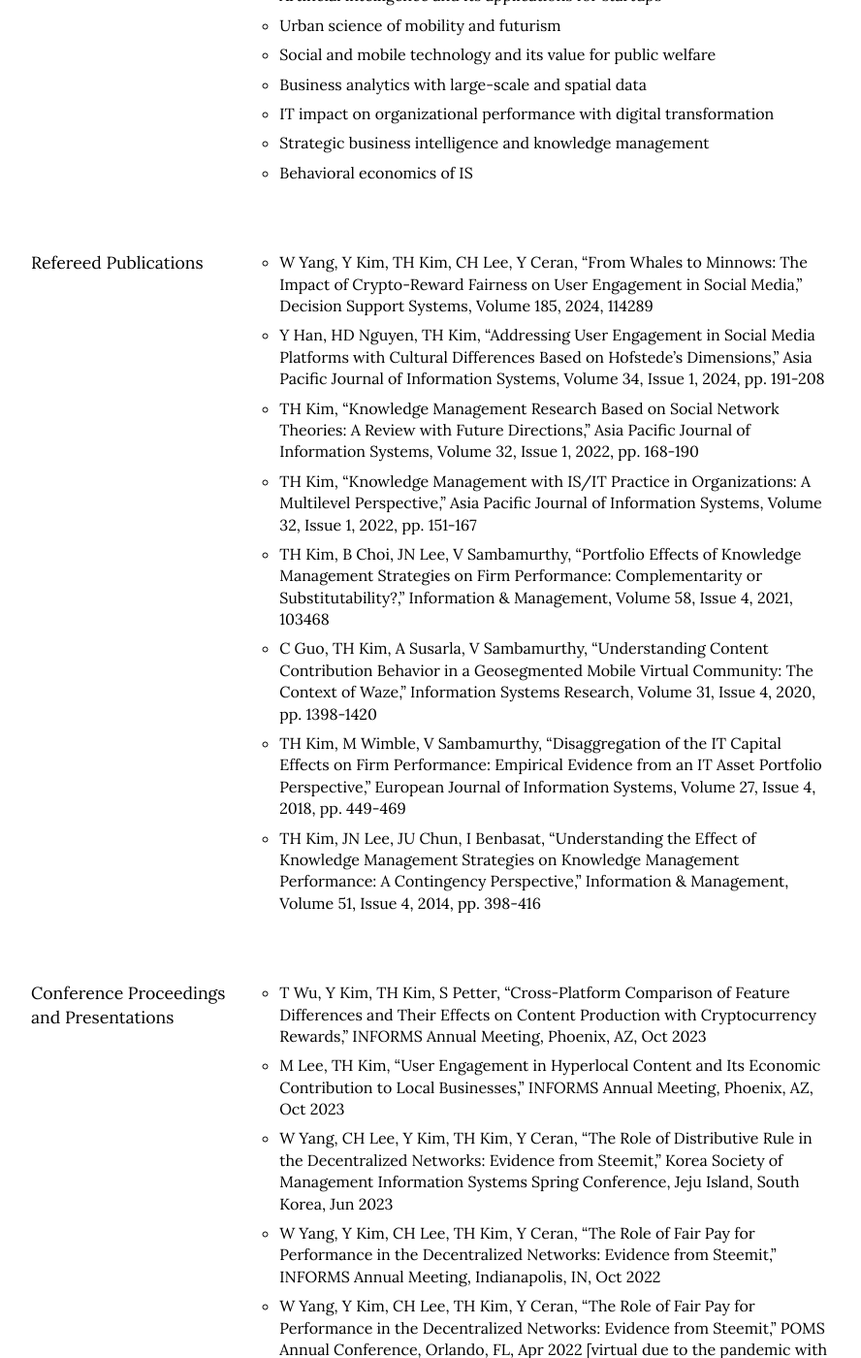
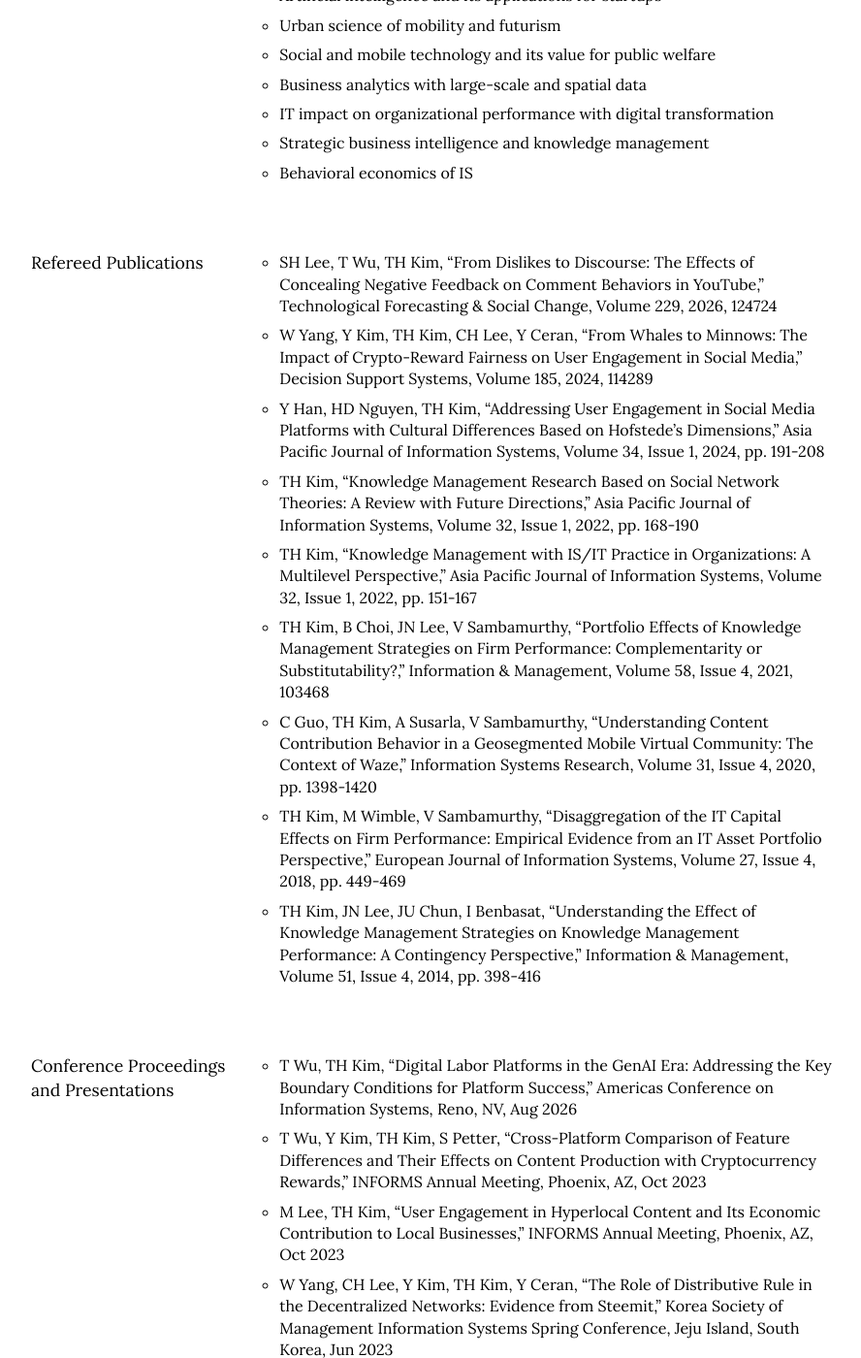
Before and after one commit to istaehun/taehun, a Jekyll site: the page built from index.html, in a window 1280 px wide and 1400 px high, scrolled down 615 px. Shown: the whole window at 97% size, without its empty margins (188-1076 px from the left). Built offline with Jekyll 4.4.1, drawn with Linux system fonts in a browser that asks for light colours; nearby versions of some CDN libraries.

Commit message:
Update research.yml

```diff
--- a/_data/research.yml
+++ b/_data/research.yml
@@ -12,6 +12,7 @@
 -
   sub-title: Refereed Publications
   list:
+    - "SH Lee, T Wu, TH Kim, “From Dislikes to Discourse: The Effects of Concealing Negative Feedback on Comment Behaviors in YouTube,” Technological Forecasting & Social Change, Volume 229, 2026, 124724"
     - "W Yang, Y Kim, TH Kim, CH Lee, Y Ceran, “From Whales to Minnows: The Impact of Crypto-Reward Fairness on User Engagement in Social Media,” Decision Support Systems, Volume 185, 2024, 114289"
     - "Y Han, HD Nguyen, TH Kim, “Addressing User Engagement in Social Media Platforms with Cultural Differences Based on Hofstede’s Dimensions,” Asia Pacific Journal of Information Systems, Volume 34, Issue 1, 2024, pp. 191-208"
     - "TH Kim, “Knowledge Management Research Based on Social Network Theories: A Review with Future Directions,” Asia Pacific Journal of Information Systems, Volume 32, Issue 1, 2022, pp. 168-190"
@@ -23,6 +24,7 @@
 -
   sub-title: Conference Proceedings and Presentations
   list:
+    - "T Wu, TH Kim, “Digital Labor Platforms in the GenAI Era: Addressing the Key Boundary Conditions for Platform Success,” Americas Conference on Information Systems, Reno, NV, Aug 2026"
     - "T Wu, Y Kim, TH Kim, S Petter, “Cross-Platform Comparison of Feature Differences and Their Effects on Content Production with Cryptocurrency Rewards,” INFORMS Annual Meeting, Phoenix, AZ, Oct 2023"
     - "M Lee, TH Kim, “User Engagement in Hyperlocal Content and Its Economic Contribution to Local Businesses,” INFORMS Annual Meeting, Phoenix, AZ, Oct 2023"
     - "W Yang, CH Lee, Y Kim, TH Kim, Y Ceran, “The Role of Distributive Rule in the Decentralized Networks: Evidence from Steemit,” Korea Society of Management Information Systems Spring Conference, Jeju Island, South Korea, Jun 2023"
```
